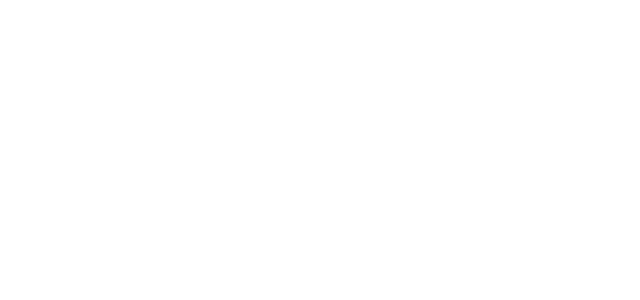
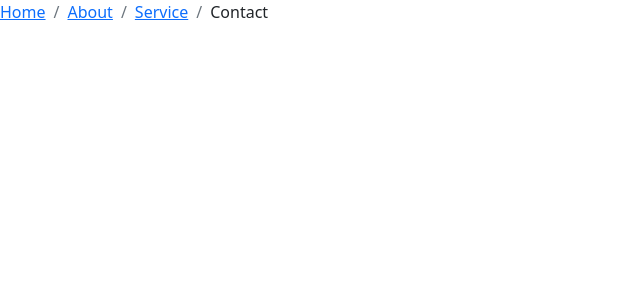
Before and after one commit to Ritwik880/reactjs-machine-coding-problems, a React (Vite) app: page /challenge40 in a window 1280 px wide. Before the commit this address had no page. Shown: the top 300 px of the page, without its empty margins (0-640 px from the left). Built offline with nearby package versions, Linux system fonts and the light colour scheme.

Commit message:
Challenge 40

```diff
--- a/src/App.jsx
+++ b/src/App.jsx
@@ -60,6 +60,10 @@
 import Challenge37 from './Components/Challenge/Challenge37';
 import Challenge38 from './Components/Challenge/Challenge38';
 import Challenge39 from './Components/Challenge/Challenge39';
+import Challenge40 from './Components/Challenge/Challenge40';
+import About from './Components/Challenge/About';
+import Service from './Components/Challenge/Service';
+import Contact from './Components/Challenge/Contact';
 
 const App = () => {
   return (
@@ -81,6 +85,11 @@
       <Route path='/shorts01' element={<Short01/>}/>
       <Route path='/shorts02' element={<Short02/>}/>
       <Route path='/shorts03' element={<Short03/>}/>
+
+      //page
+      <Route path='/about' element={<About/>}/>
+      <Route path='/service' element={<Service/>}/>
+      <Route path='/contact' element={<Contact/>}/>
 
       //React Js Machine Coding Challenge
       <Route path='/challenge01' element={<Challenge01/>}/>
@@ -122,6 +131,7 @@
       <Route path='/challenge37' element={<Challenge37/>}/>
       <Route path='/challenge38' element={<Challenge38/>}/>
       <Route path='/challenge39' element={<Challenge39/>}/>
+      <Route path='/challenge40' element={<Challenge40/>}/>
     </Routes>
   )
 }
--- /dev/null
+++ b/src/Components/Challenge/About.jsx
@@ -0,0 +1,9 @@
+import React from 'react'
+
+const About = () => {
+  return (
+    <h1>About</h1>
+  )
+}
+
+export default About
--- /dev/null
+++ b/src/Components/Challenge/Challenge40.jsx
@@ -0,0 +1,46 @@
+// Write a React.js code snippet using React hooks to implement a breadcrumbs component in a React application.
+
+// In a web application, breadcrumbs are a navigation aid that provides users with a visual representation of their location within the site's hierarchy. Breadcrumbs typically appear near the top of a page and display a trail of links, each representing a level in the hierarchy leading to the current page.
+
+import React, {useState, useEffect} from 'react'
+
+const Challenge40 = () => {
+    const [breadcrumbs, setBreadcrumbs] = useState([]);
+
+    useEffect(() => {
+      //set breadcrumbs data here
+      const breadcrumbData = [
+        {label: 'Home', path: '/'},
+        {label: 'About', path: '/about'},
+        {label: 'Service', path: '/service'},
+        {label: 'Contact', path: '/contact'}
+    ];
+    setBreadcrumbs(breadcrumbData);
+    }, []);
+
+  return (
+    <nav area-label='breadcrumb'>
+        <ol className='breadcrumb'>
+            {
+                breadcrumbs.map((breadcrumb, index)=>(
+                    <li key={index} className='breadcrumb-item'>
+                        {
+                            index === breadcrumbs.length - 1 ? (
+                                <span>
+                                    {breadcrumb.label}
+                                </span>
+                            ):(
+                                <a href={breadcrumb.path}>
+                                {breadcrumb.label}
+                                </a>
+                            )
+                        }
+                    </li>
+                ))
+            }
+        </ol>
+    </nav>
+  )
+}
+
+export default Challenge40
--- /dev/null
+++ b/src/Components/Challenge/Contact.jsx
@@ -0,0 +1,9 @@
+import React from 'react'
+
+const Contact = () => {
+  return (
+    <h1>Contact</h1>
+  )
+}
+
+export default Contact
--- /dev/null
+++ b/src/Components/Challenge/Service.jsx
@@ -0,0 +1,9 @@
+import React from 'react'
+
+const Service = () => {
+  return (
+    <h1>Service</h1>
+  )
+}
+
+export default Service
```
